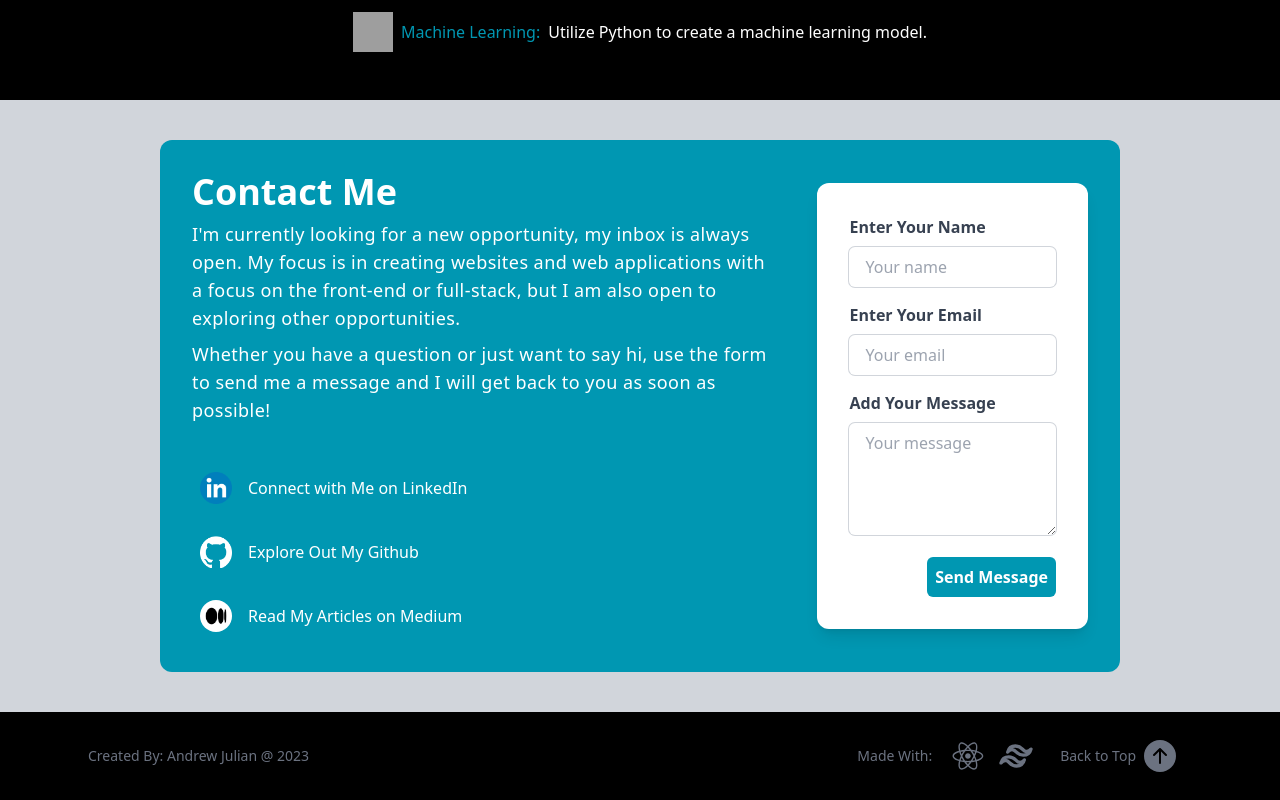
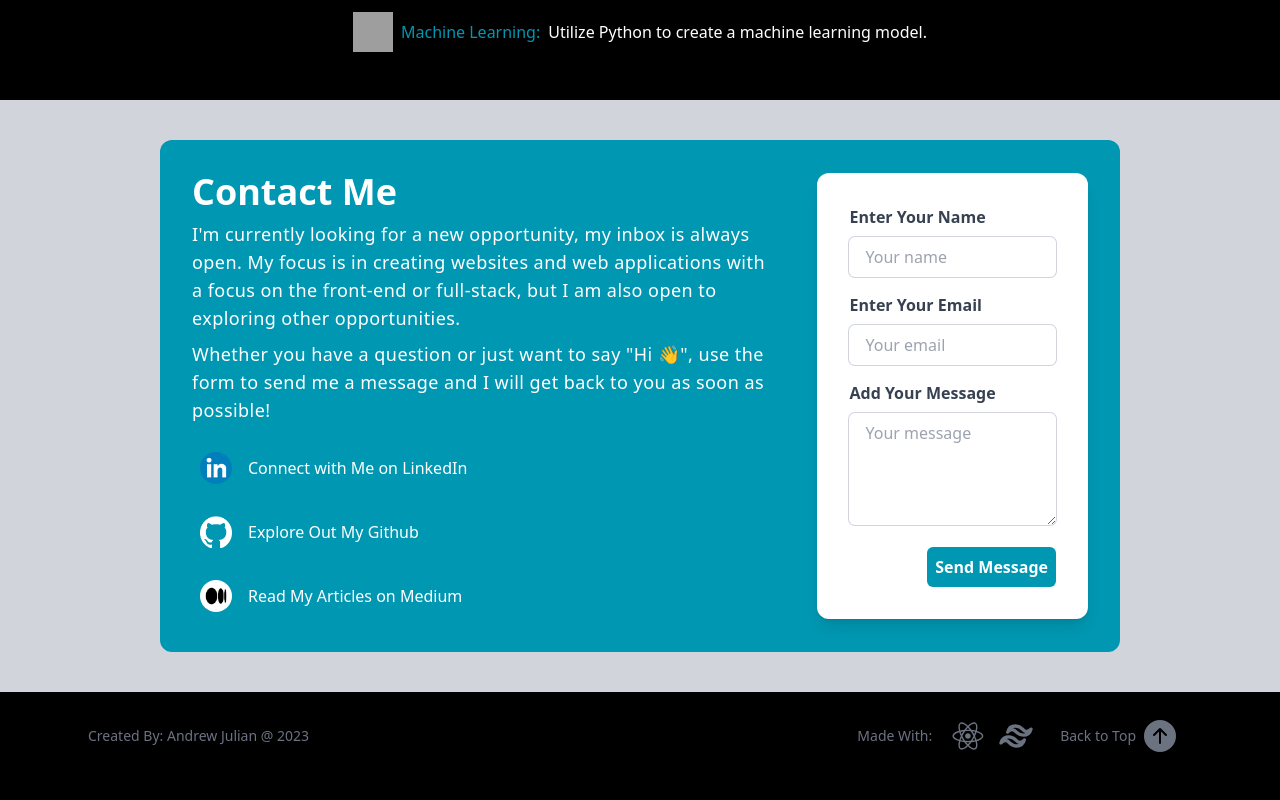
Before and after one commit to andrewjulian/portfolio-website, a React (Vite) app in the folder portfolio-website/: page / in a window 1280 px wide. Shown: the part 2056-2856 px from the top of the page. Built offline with nearby package versions, Linux system fonts and the light colour scheme; grey boxes are pictures that could not be loaded.

Commit message:
small margin changes

```diff
--- a/portfolio-website/src/components/Contact.jsx
+++ b/portfolio-website/src/components/Contact.jsx
@@ -17,10 +17,10 @@ const Contact = () => {
                 a focus on the front-end or full-stack, but I am also open to
                 exploring other opportunities.
               </p>
-              <p className="pt-2 text-white text-lg tracking-wide mb-10">
-                Whether you have a question or just want to say hi, use the form
-                to send me a message and I will get back to you as soon as
-                possible!
+              <p className="pt-2 text-white text-lg tracking-wide mb-5">
+                Whether you have a question or just want to say "Hi &#128075;",
+                use the form to send me a message and I will get back to you as
+                soon as possible!
               </p>
               <div className="flex flex-col space-y-4">
                 <div className="inline-flex space-x-2 items-center">
```
